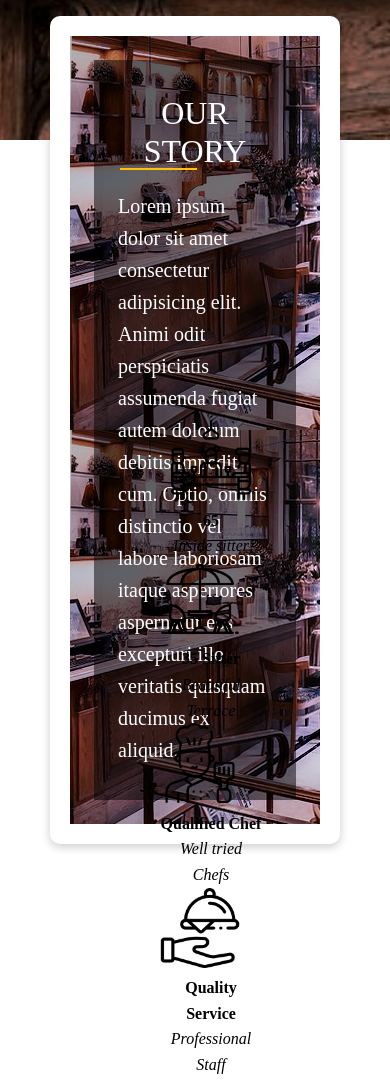
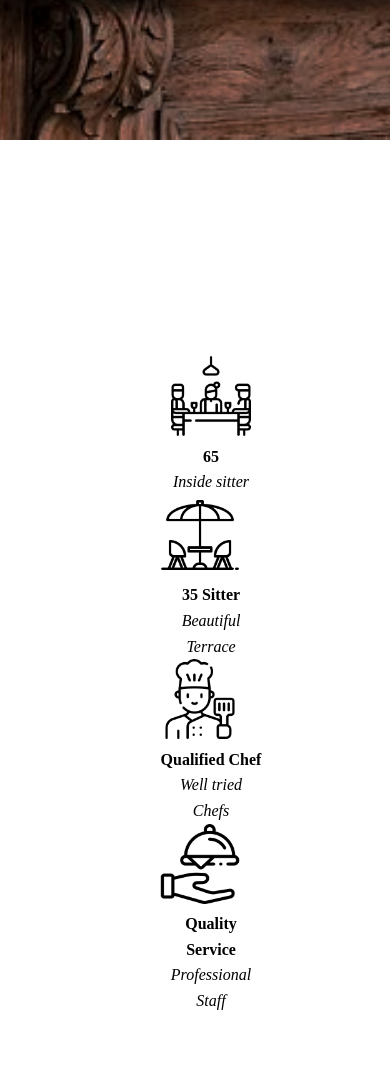
Before and after one commit to ZumescoTech/yayacafe.io, a plain HTML site: page index.html in a window 390 px wide. Shown: the part 660-1741 px from the top of the page. Drawn offline with nearby package versions, Linux system fonts and the light colour scheme.

Commit message:
Update style.css

```diff
--- a/style.css
+++ b/style.css
@@ -182,27 +182,22 @@
 }
 }
 
-@media (max-width:600px){
-    .info{
-        margin-top: 4rem;
-    display:flex;
+@media (max-width:650px){
+.showcase .card{
+display: none;
+}
+ .flex .details{
+    flex-direction: row;
     flex-wrap: wrap;
-    }
-
-   .container .testimonials{
-        display: flex;
-        flex-wrap: wrap;
-        flex-direction: row;
-    }
-    .testimonial-image{
-        image-resolution: 5% 5%;
-    }
-    .flex-1{
-        flex-wrap:wrap;
-    }
-    .mx-1 .f-1{
-        display:none;
-    }
+}
+.icon{
+     font-size: 1.5rem;
+}
+.info{
+    display: flex;
+    flex-wrap: wrap;
+    margin:auto;
+}
 }
 /* ******************** */
   /* Universal Styles */
```
